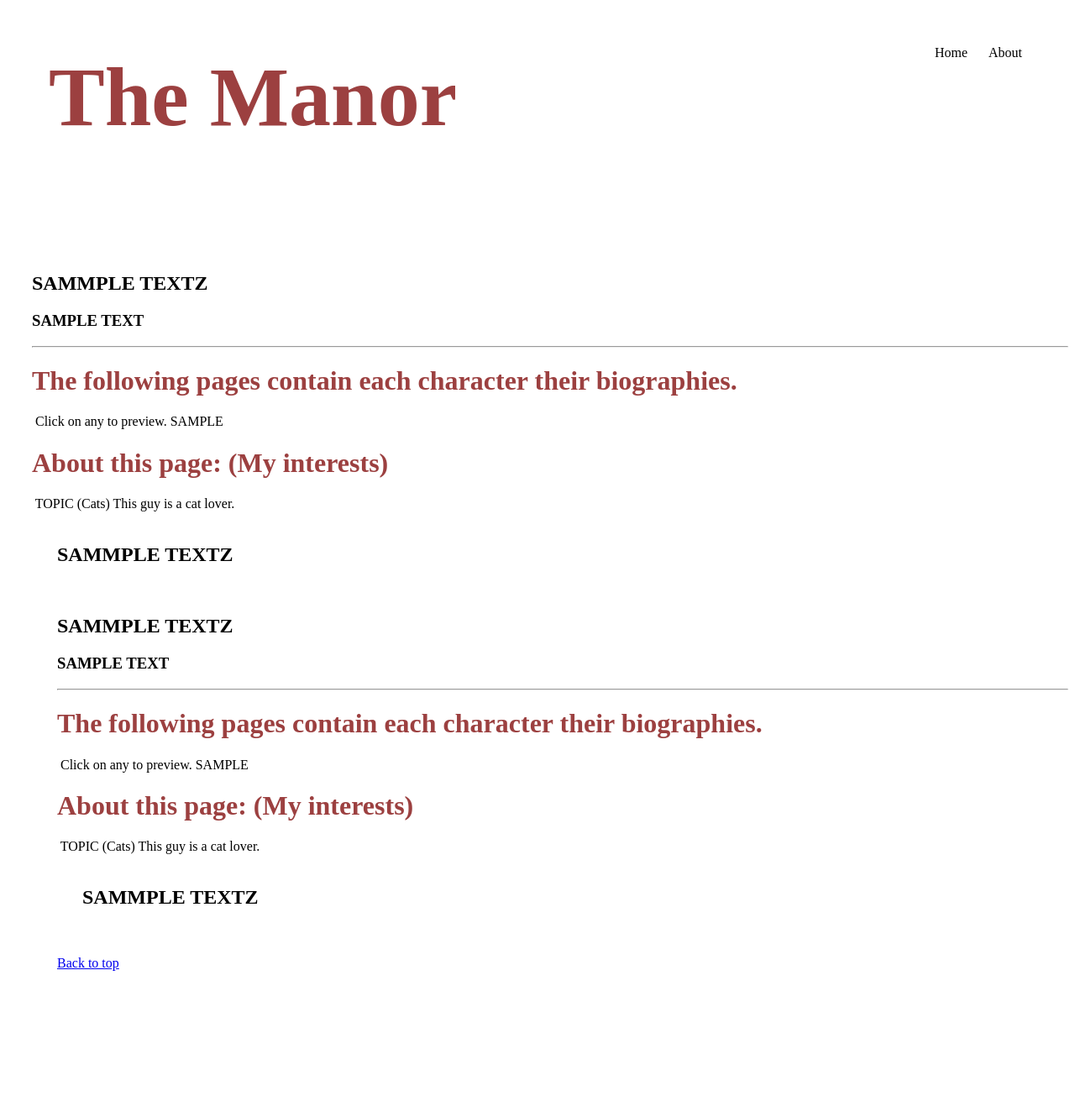
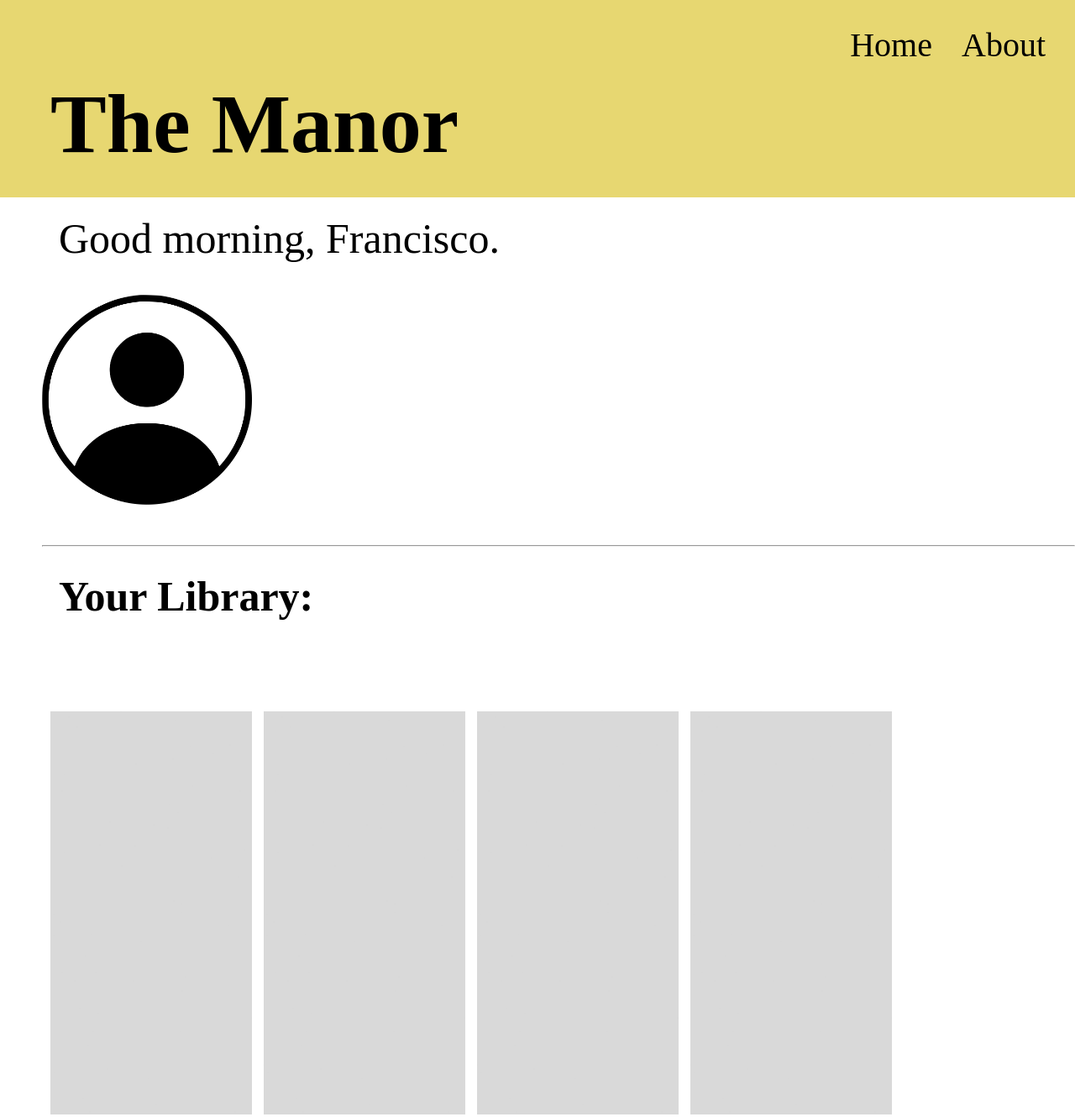
Before and after one commit to cc-4-all/personal-website-FranciscoOBruni, a plain HTML site: page index.html in a window 1280 px wide. Shown: the top 1330 px of the page at 84% size. Before the commit the page ends 1164 px from the top, so only its background shows below. Drawn offline with Linux system fonts and the light colour scheme.

Commit message:
Add files via upload

```diff
--- a/index.html
+++ b/index.html
@@ -15,67 +15,82 @@
 
     </nav>
     <main>
+
+        <div class="LargeSample">Good morning, Francisco.</div>
+        </h1>
+        <br>
+
+        <div> <img src="images/ProfileIcon.jpg" alt=""></div>
+        <br>
+        <hr />
+
+        <div>
+            <h1 class="LIBRARY">Your Library:</h1>
+        </div>
+        <br>
+
+        <div> <img class="IMAGES" src="images/light_grey_bg.jpg" alt="">
+            <img class="IMAGES" src="images/light_grey_bg.jpg" alt="">
+            <img class="IMAGES" src="images/light_grey_bg.jpg" alt="">
+            <img class="IMAGES" src="images/light_grey_bg.jpg" alt="">
+            <img class="IMAGES" src="images/light_grey_bg.jpg" alt="">
+            <img class="IMAGES" src="images/light_grey_bg.jpg" alt="">
+            <img class="IMAGES" src="images/light_grey_bg.jpg" alt="">
+            <img class="IMAGES" src="images/light_grey_bg.jpg" alt="">
+        </div>
+        <h2> Click on any to preview.</h2>
+        <br>
+        <h4> SAMPLE</h4>
+        </div>
+
+        <div>
+            <br>
+            <h1>About this page: (My interests)</h1>
+            <h2> TOPIC (Cats)</h2>
+            <h4> This guy is a cat lover.</h4>
+
             <br />
-        <h2> SAMMPLE TEXTZ
+            <h2> SAMMPLE TEXTZ</h2>
             <br />
-            <h3> SAMPLE TEXT
-            </h3>
 
-        </h2>
+        </div>
+
+        <br />
+
+        <h2> SAMMPLE TEXTZ</h2>
+
+        <br />
+
+        <h3> SAMPLE TEXT </h3>
         <hr />
 
         <div>
             <h1>The following pages contain each character their biographies.</h1>
-            <img src="" />
-            </h2> Click on any to preview.</h2>
-            </h4> SAMPLE</H4>
+            <h2> Click on any to preview.</h2>
+            <h4> SAMPLE</h4>
         </div>
 
         <div>
             <h1>About this page: (My interests)</h1>
-            <img src="" />
-            </h2> TOPIC (Cats)</h2>
-            </h4> This guy is a cat lover.</H4>
 
-            <main>
-                <br />
-                <h2> SAMMPLE TEXTZ
+
+            <h2> TOPIC (Cats)</h2>
+
+            <h4> This guy is a cat lover.</h4>
+
             <br />
 
-        </div>
+            <h2> SAMMPLE TEXTZ </h2>
 
-        <main>
             <br />
-            <h2> SAMMPLE TEXTZ
-                <br />
-                <h3> SAMPLE TEXT
-                </h3>
-
-            </h2>
-            <hr />
-
-            <div>
-                <h1>The following pages contain each character their biographies.</h1>
-                <img src="" />
-                </h2> Click on any to preview.</h2>
-                </h4> SAMPLE</H4>
-            </div>
-
-            <div>
-                <h1>About this page: (My interests)</h1>
-                <img src="" />
-                </h2> TOPIC (Cats)</h2>
-                </h4> This guy is a cat lover.</H4>
-
-                <main>
-                    <br />
-                    <h2> SAMMPLE TEXTZ
-                        <br />
-
         </div>
     </main>
     <footer>
         <br> </br>
-            <a href="#top">Back to top</a>
+        <a class="Return" href="#top">Return to top</a>
     </footer>
 </body>
+
+<script src="script.js"></script>
+
+</html>
--- a/style.css
+++ b/style.css
@@ -1,21 +1,31 @@
-h1 {
+.Title {
 
-color:rgb(156, 64, 64);
+color:rgb(0, 0, 0);
 }
 
 *{
-/* margin: 70px;
-padding: 60px; */
+margin: 0px;
+padding: 0px;
 box-sizing: border-box;
-font-family:"Goudy";
+font-family:"Calisto MT";
 }
 
 nav {
 display: flex;
 width:100%;
 justify-content:space-between;
-padding: 30px;
+padding: 0px;
+background: rgb(231, 215, 113);
+margin: 0px;
+}
 
+.LargeSample {
+    padding: 20px;
+    font-size: 50px;
+}
+
+.SAMMP {
+    font-size: 40px;
 }
 
 
@@ -25,19 +35,64 @@ ul {
 }
 
 li {
+    font-size: 70px;
     margin-right: 25px;
 }
 
 main {
-    padding-left: 30px;
+    padding-left: 50px;
 }
 
 footer {
     padding-left: 30px;
 }
 
-.Title{
-    margin-left: 20px;
-    margin-top: 20px;
+li {
+    margin-top: 30px;
+padding-right: 10px;
+    font-size: 40px;
+}
+
+.Title {
+    margin-left: 60px;
+    margin-top: 90px;
     font-size: 100px;
 }
+
+img {
+    margin-bottom: 30px;
+    width: 250px;
+}
+
+div, h1, h2, h3, h4{
+    margin-top:30px;
+    margin-bottom:30px;
+}
+
+div, h4{
+    margin-top:0px;
+    margin-bottom:0px;
+
+}
+
+.Return {
+    font-size: 30px;
+    font-family: "Arial";
+}
+
+.IMAGES {
+   width: 250px;
+    padding-left: 10px;
+}
+
+h1 {
+    padding-bottom: 0px;
+    font-size: 0px;
+    margin-left: 0px;
+}
+
+.LIBRARY {
+    padding-bottom: 60px;
+    font-size: 50px;
+    margin-left: 20px;
+}
```
Also changed, not shown: images/ProfileIcon.jpg (added), images/light_grey_bg.jpg (added). Lines whose indentation alone changed are shown as unchanged.
